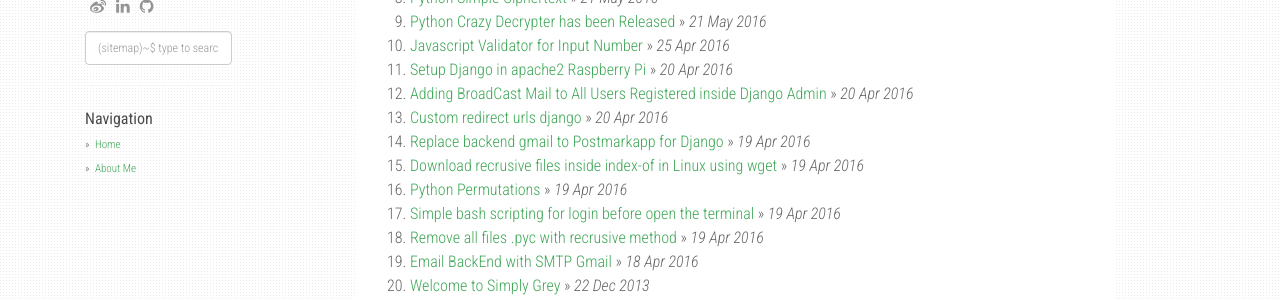
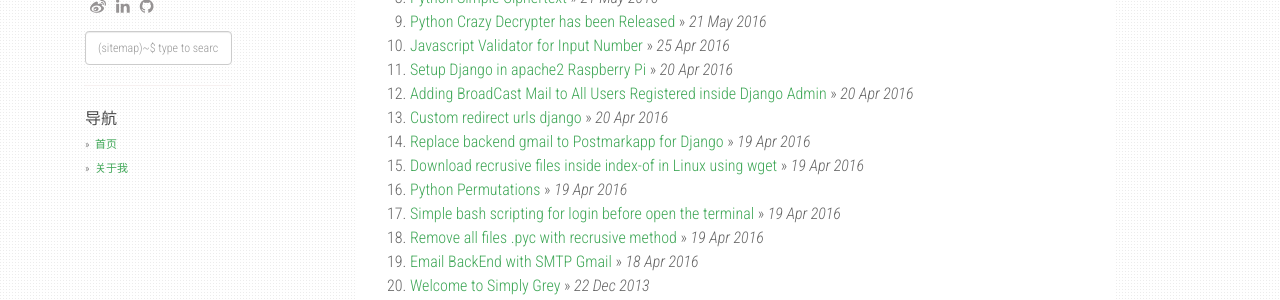
Before and after one commit to ZofiaMiao/ZofiaMiao.github.io, a Jekyll site: the page built from index.html, in a window 1280 px wide. Shown: the part 272-572 px from the top of the page. Built offline with Jekyll 4.4.1, drawn with Linux system fonts in a browser that asks for light colours; nearby versions of some CDN libraries; the list of posts is cut into pages by our own code.

Commit message:
换个模板

```diff
--- a/_config.yml
+++ b/_config.yml
@@ -28,7 +28,7 @@ share:
   fb_appid: 1749788565247320
 
 urls:
-    - text: About Me
+    - text: 关于我
       url: /about/
 #    - text: My Projects
 #      url: /projects/
--- a/_layouts/default.html
+++ b/_layouts/default.html
@@ -134,8 +134,8 @@ layout: compress
           </div>
           <hr />
           <ul class="sidebar-nav">
-            <strong>Navigation</strong>
-            <li><a href="/">Home</a></li>
+            <strong>导航</strong>
+            <li><a href="/">首页</a></li>
             {% for i in site.urls %}
               <li><a class="about" href="{{ i.url }}">{{ i.text }}</a></li>
             {% endfor %}
```
